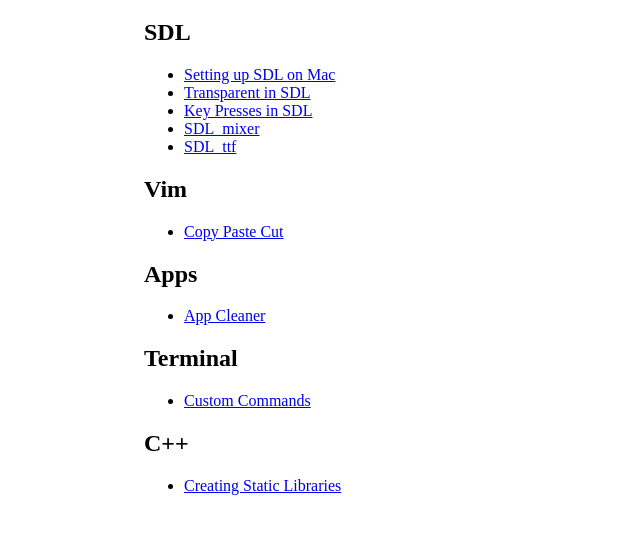
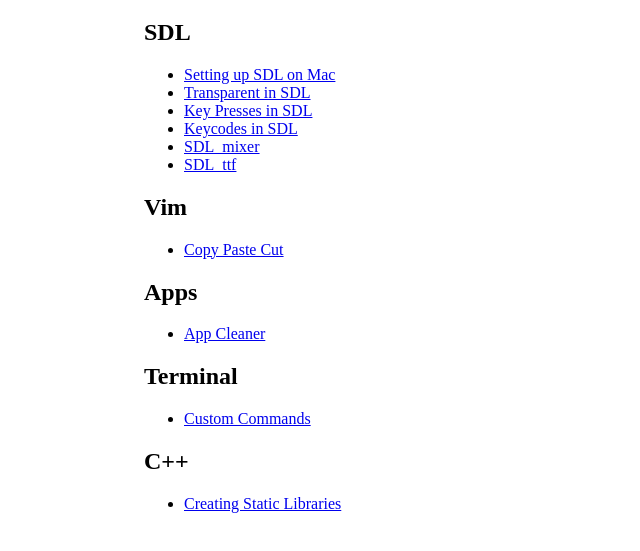
Before and after one commit to Fathere/fathere.github.io, a plain HTML site: page links.html in a window 1280 px wide. Shown: the part 61-612 px from the top of the page, without its empty margins (176-816 px from the left). Drawn offline with Linux system fonts and the light colour scheme.

Commit message:
Added SDL keycodes

```diff
--- a/links.html
+++ b/links.html
@@ -22,6 +22,7 @@
             <li><a href="https://medium.com/@edkins.sarah/set-up-sdl2-on-your-mac-without-xcode-6b0c33b723f7" target="_blank">Setting up SDL on Mac</a></li>
             <li><a href="https://coderedirect.com/questions/338554/sdl2-generate-fully-transparent-texture" target="_blank">Transparent in SDL</a></li>
             <li><a href="https://lazyfoo.net/tutorials/SDL/04_key_presses/index.php" target="_blank">Key Presses in SDL</a></li>
+            <li><a href="https://wiki.libsdl.org/SDL_Keycode" target="_blank">Keycodes in SDL</a></li>
             <li><a href="https://lazyfoo.net/tutorials/SDL/21_sound_effects_and_music/index.php" target="_blank">SDL_mixer</a></li>
             <li><a href="https://lazyfoo.net/tutorials/SDL/16_true_type_fonts/index.php" target="_blank">SDL_ttf</a></li>
         </ul>
```
